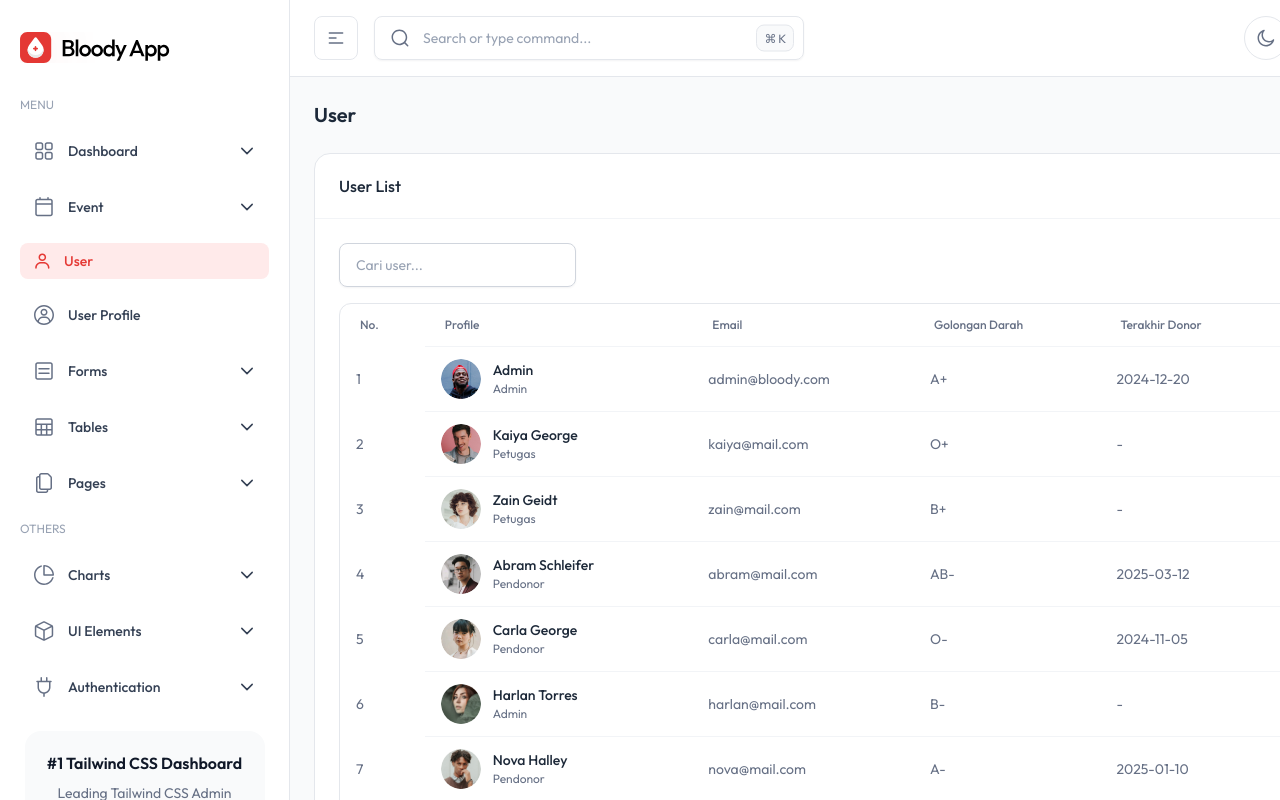
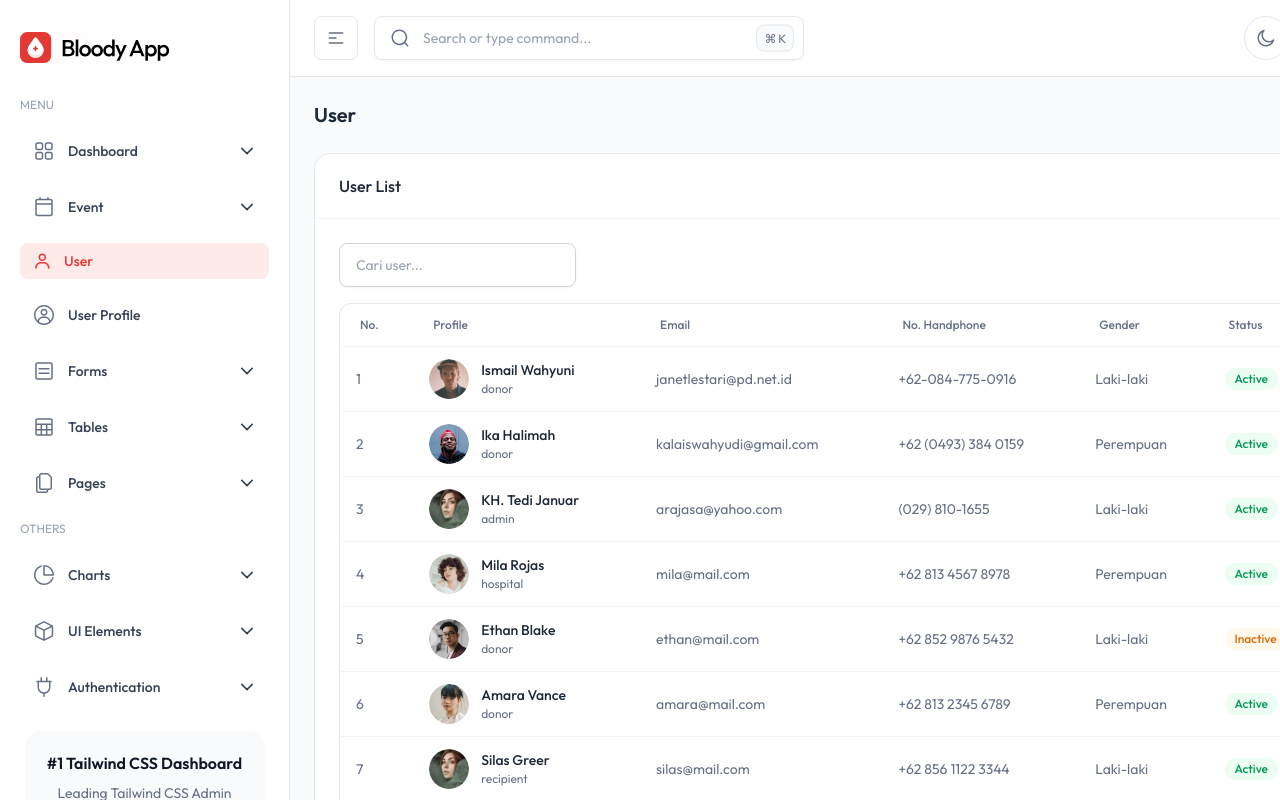
Before and after one commit to rizanurmaulana/bloody-app-web, a React (Vite) app: page /user in a window 1280 px wide. Shown: the top 800 px of the page. Built offline with nearby package versions, Linux system fonts and the light colour scheme.

Commit message:
feat: update user table and improve datatable

```diff
--- a/src/components/datatable/DataTable.tsx
+++ b/src/components/datatable/DataTable.tsx
@@ -12,6 +12,7 @@ import {
   useReactTable,
 } from '@tanstack/react-table';
 import { ColumnDef } from '@tanstack/react-table';
+import { Table, TableBody, TableHeader } from '../ui/table';
 
 interface DataTableProps<T> {
   data: T[];
@@ -64,14 +65,14 @@ export default function DataTable<T>({
       <div className='overflow-hidden rounded-xl border border-gray-200 bg-white dark:border-white/[0.05] dark:bg-white/[0.03]'>
         <div className='max-w-full overflow-x-auto'>
           <div className='min-w-[1102px]'>
-            <table className='w-full'>
-              <thead>
+            <Table>
+              <TableHeader className='border-b border-gray-100 dark:border-white/[0.05]'>
                 <DataTableHeader table={table} />
-              </thead>
-              <tbody>
+              </TableHeader>
+              <TableBody className='divide-y divide-gray-100 dark:divide-white/[0.05]'>
                 <DataTableBody table={table} />
-              </tbody>
-            </table>
+              </TableBody>
+            </Table>
           </div>
         </div>
       </div>
--- a/src/components/datatable/DataTableBody.tsx
+++ b/src/components/datatable/DataTableBody.tsx
@@ -1,23 +1,24 @@
 import { Table } from '@tanstack/react-table';
 import { flexRender } from '@tanstack/react-table';
+import { TableCell, TableRow } from '../ui/table';
 
 export default function DataTableBody({ table }: { table: Table<any> }) {
   return (
     <>
       {table.getRowModel().rows.map((row) => (
-        <tr
+        <TableRow
           key={row.id}
           className='divide-y divide-gray-100 dark:divide-white/[0.05]'
         >
           {row.getVisibleCells().map((cell) => (
-            <td
+            <TableCell
               key={cell.id}
               className='px-4 py-3 text-gray-500 text-start text-theme-sm dark:text-gray-400'
             >
               {flexRender(cell.column.columnDef.cell, cell.getContext())}
-            </td>
+            </TableCell>
           ))}
-        </tr>
+        </TableRow>
       ))}
     </>
   );
--- a/src/components/datatable/DataTableHeader.tsx
+++ b/src/components/datatable/DataTableHeader.tsx
@@ -1,13 +1,15 @@
 import { Table } from '@tanstack/react-table';
+import { TableCell, TableRow } from '../ui/table';
 
 export default function DataTableHeader({ table }: { table: Table<any> }) {
   return (
     <>
       {table.getHeaderGroups().map((headerGroup) => (
-        <tr key={headerGroup.id}>
+        <TableRow key={headerGroup.id}>
           {headerGroup.headers.map((header) => (
-            <th
+            <TableCell
               key={header.id}
+              isHeader
               className='px-5 py-3 font-medium text-gray-500 text-start text-theme-xs dark:text-gray-400'
             >
               {header.isPlaceholder
@@ -16,9 +18,9 @@ export default function DataTableHeader({ table }: { table: Table<any> }) {
                     header.column.columnDef.header instanceof Function
                   ? header.column.columnDef.header(header.getContext())
                   : header.column.columnDef.header}
-            </th>
+            </TableCell>
           ))}
-        </tr>
+        </TableRow>
       ))}
     </>
   );
--- a/src/components/tables/UserTable.tsx
+++ b/src/components/tables/UserTable.tsx
@@ -1,381 +1,414 @@
-import { useMemo } from 'react';
+import { useMemo, useState } from 'react';
 import DataTable from '../datatable/DataTable';
+import Button from '../ui/button/Button';
+import Badge from '../ui/badge/Badge';
+import { Modal } from '../ui/modal';
+import { useModal } from '../../hooks/useModal';
 
 interface User {
   id: number;
   image: string;
   name: string;
   email: string;
+  phone: string;
   role: string;
   gender: string;
   birthdate: string;
   bloodType: string;
-  donationCount: number;
-  lastDonationDate: string;
+  weight: number;
+  status: string;
+  address: string;
+  createdAt: string;
+  updatedAt: string;
 }
 
-const userData: User[] = [
+const userData = [
   {
     id: 1,
-    image: '/images/user/user-17.jpg',
-    name: 'Admin',
-    email: 'admin@bloody.com',
-    role: 'Admin',
+    image: '/images/user/user-24.jpg',
+    name: 'Ismail Wahyuni',
+    email: 'janetlestari@pd.net.id',
+    phone: '+62-084-775-0916',
+    role: 'donor',
     gender: 'Laki-laki',
-    birthdate: '1990-06-12',
-    bloodType: 'A+',
-    donationCount: 5,
-    lastDonationDate: '2024-12-20',
+    birthdate: '1986-08-23',
+    bloodType: 'A-',
+    weight: 57,
+    status: 'active',
+    address: 'Jl. Pacuan Kuda No. 347\nSukabumi, JB 28519',
+    createdAt: '2024-02-28T11:37:32',
+    updatedAt: '2024-06-14T08:29:06',
   },
   {
     id: 2,
-    image: '/images/user/user-18.jpg',
-    name: 'Kaiya George',
-    email: 'kaiya@mail.com',
-    role: 'Petugas',
+    image: '/images/user/user-17.jpg',
+    name: 'Ika Halimah',
+    email: 'kalaiswahyudi@gmail.com',
+    phone: '+62 (0493) 384 0159',
+    role: 'donor',
     gender: 'Perempuan',
-    birthdate: '1985-11-03',
-    bloodType: 'O+',
-    donationCount: 0,
-    lastDonationDate: '-',
+    birthdate: '1980-05-04',
+    bloodType: 'O-',
+    weight: 72,
+    status: 'active',
+    address: 'Gg. Pacuan Kuda No. 9\nMadiun, Lampung 14031',
+    createdAt: '2023-12-03T11:52:08',
+    updatedAt: '2024-09-12T18:27:23',
   },
   {
     id: 3,
-    image: '/images/user/user-19.jpg',
-    name: 'Zain Geidt',
-    email: 'zain@mail.com',
-    role: 'Petugas',
+    image: '/images/user/user-22.jpg',
+    name: 'KH. Tedi Januar',
+    email: 'arajasa@yahoo.com',
+    phone: '(029) 810-1655',
+    role: 'admin',
     gender: 'Laki-laki',
-    birthdate: '1992-03-25',
-    bloodType: 'B+',
-    donationCount: 0,
-    lastDonationDate: '-',
-  },
-  {
-    id: 4,
-    image: '/images/user/user-20.jpg',
-    name: 'Abram Schleifer',
-    email: 'abram@mail.com',
-    role: 'Pendonor',
-    gender: 'Laki-laki',
-    birthdate: '1994-07-14',
-    bloodType: 'AB-',
-    donationCount: 8,
-    lastDonationDate: '2025-03-12',
-  },
-  {
-    id: 5,
-    image: '/images/user/user-21.jpg',
-    name: 'Carla George',
-    email: 'carla@mail.com',
-    role: 'Pendonor',
-    gender: 'Perempuan',
-    birthdate: '1991-01-22',
-    bloodType: 'O-',
-    donationCount: 3,
-    lastDonationDate: '2024-11-05',
-  },
-  {
-    id: 6,
-    image: '/images/user/user-22.jpg',
-    name: 'Harlan Torres',
-    email: 'harlan@mail.com',
-    role: 'Admin',
-    gender: 'Laki-laki',
-    birthdate: '1988-09-18',
-    bloodType: 'B-',
-    donationCount: 0,
-    lastDonationDate: '-',
-  },
-  {
-    id: 7,
-    image: '/images/user/user-23.jpg',
-    name: 'Nova Halley',
-    email: 'nova@mail.com',
-    role: 'Pendonor',
-    gender: 'Perempuan',
-    birthdate: '1996-04-03',
-    bloodType: 'A-',
-    donationCount: 4,
-    lastDonationDate: '2025-01-10',
-  },
-  {
-    id: 8,
-    image: '/images/user/user-24.jpg',
-    name: 'Zayden Brooks',
-    email: 'zayden@mail.com',
-    role: 'Pendonor',
-    gender: 'Laki-laki',
-    birthdate: '1993-08-16',
-    bloodType: 'AB+',
-    donationCount: 7,
-    lastDonationDate: '2025-02-22',
-  },
-  {
-    id: 9,
-    image: '/images/user/user-17.jpg',
-    name: 'Lindsey Curtis',
-    email: 'lindsey@mail.com',
-    role: 'Pendonor',
-    gender: 'Perempuan',
-    birthdate: '1990-06-12',
+    birthdate: '1984-06-10',
     bloodType: 'A+',
-    donationCount: 5,
-    lastDonationDate: '2024-12-20',
-  },
-  {
-    id: 10,
-    image: '/images/user/user-18.jpg',
-    name: 'Oscar Lane',
-    email: 'oscar@mail.com',
-    role: 'Petugas',
-    gender: 'Laki-laki',
-    birthdate: '1989-02-17',
-    bloodType: 'O+',
-    donationCount: 0,
-    lastDonationDate: '-',
+    weight: 57,
+    status: 'active',
+    address: 'Jl. Pasteur No. 106\nBanjar, JB 72159',
+    createdAt: '2023-04-28T09:35:06',
+    updatedAt: '2024-11-05T22:37:18',
   },
   {
     id: 11,
     image: '/images/user/user-19.jpg',
     name: 'Mila Rojas',
     email: 'mila@mail.com',
-    role: 'Admin',
+    phone: '+62 813 4567 8978',
+    role: 'hospital',
     gender: 'Perempuan',
     birthdate: '1987-06-10',
     bloodType: 'B+',
-    donationCount: 0,
-    lastDonationDate: '-',
+    weight: 62,
+    status: 'active',
+    address: 'Jl. Kenangan No. 5, Kuningan',
+    createdAt: '2023-07-15T12:10:00Z',
+    updatedAt: '2024-04-02T09:00:00Z',
   },
   {
     id: 12,
     image: '/images/user/user-20.jpg',
     name: 'Ethan Blake',
     email: 'ethan@mail.com',
-    role: 'Pendonor',
+    phone: '+62 852 9876 5432',
+    role: 'donor',
     gender: 'Laki-laki',
     birthdate: '1995-10-05',
     bloodType: 'AB-',
-    donationCount: 6,
-    lastDonationDate: '2024-09-18',
+    weight: 74,
+    status: 'inactive',
+    address: 'Jl. Pahlawan No. 4, Indramayu',
+    createdAt: '2022-11-10T15:30:00Z',
+    updatedAt: '2024-02-11T16:30:00Z',
   },
   {
     id: 13,
     image: '/images/user/user-21.jpg',
     name: 'Amara Vance',
     email: 'amara@mail.com',
-    role: 'Pendonor',
+    phone: '+62 813 2345 6789',
+    role: 'donor',
     gender: 'Perempuan',
     birthdate: '1990-03-28',
     bloodType: 'O-',
-    donationCount: 2,
-    lastDonationDate: '2023-12-11',
+    weight: 59,
+    status: 'active',
+    address: 'Jl. Merdeka No. 99, Cirebon',
+    createdAt: '2023-04-01T08:00:00Z',
+    updatedAt: '2025-03-10T11:00:00Z',
   },
   {
     id: 14,
     image: '/images/user/user-22.jpg',
     name: 'Silas Greer',
     email: 'silas@mail.com',
-    role: 'Pendonor',
+    phone: '+62 856 1122 3344',
+    role: 'recipient',
     gender: 'Laki-laki',
     birthdate: '1986-07-02',
     bloodType: 'A+',
-    donationCount: 10,
-    lastDonationDate: '2025-03-01',
+    weight: 80,
+    status: 'active',
+    address: 'Jl. Anggrek No. 18, Majalengka',
+    createdAt: '2023-02-14T09:40:00Z',
+    updatedAt: '2025-01-19T07:30:00Z',
   },
   {
     id: 15,
     image: '/images/user/user-23.jpg',
     name: 'Emily Shaw',
     email: 'emily@mail.com',
-    role: 'Pendonor',
+    phone: '+62 812 2233 4455',
+    role: 'donor',
     gender: 'Perempuan',
     birthdate: '1992-01-19',
     bloodType: 'B-',
-    donationCount: 3,
-    lastDonationDate: '2025-01-25',
+    weight: 58,
+    status: 'active',
+    address: 'Jl. Flamboyan No. 5, Kuningan',
+    createdAt: '2023-09-30T10:20:00Z',
+    updatedAt: '2024-10-30T10:20:00Z',
   },
   {
     id: 16,
     image: '/images/user/user-24.jpg',
     name: 'Noah Reed',
     email: 'noah@mail.com',
-    role: 'Pendonor',
+    phone: '+62 857 3344 5566',
+    role: 'donor',
     gender: 'Laki-laki',
     birthdate: '1991-09-08',
     bloodType: 'AB+',
-    donationCount: 9,
-    lastDonationDate: '2024-10-10',
+    weight: 82,
+    status: 'inactive',
+    address: 'Jl. Cempaka No. 33, Indramayu',
+    createdAt: '2022-12-12T12:12:00Z',
+    updatedAt: '2024-07-11T12:12:00Z',
   },
   {
     id: 17,
     image: '/images/user/user-17.jpg',
     name: 'Lana Brooks',
     email: 'lana@mail.com',
-    role: 'Pendonor',
+    phone: '+62 812 9988 7766',
+    role: 'donor',
     gender: 'Perempuan',
     birthdate: '1993-12-14',
     bloodType: 'O+',
-    donationCount: 6,
-    lastDonationDate: '2025-02-02',
+    weight: 60,
+    status: 'active',
+    address: 'Jl. Anyelir No. 7, Cirebon',
+    createdAt: '2023-06-06T07:30:00Z',
+    updatedAt: '2025-03-01T10:00:00Z',
   },
   {
     id: 18,
     image: '/images/user/user-18.jpg',
     name: 'Aiden Cross',
     email: 'aiden@mail.com',
-    role: 'Petugas',
+    phone: '+62 813 3322 4455',
+    role: 'hospital',
     gender: 'Laki-laki',
     birthdate: '1994-04-29',
     bloodType: 'A-',
-    donationCount: 0,
-    lastDonationDate: '-',
+    weight: 77,
+    status: 'active',
+    address: 'Jl. Pelajar No. 123, Majalengka',
+    createdAt: '2023-01-01T01:00:00Z',
+    updatedAt: '2025-01-01T01:00:00Z',
   },
   {
     id: 19,
     image: '/images/user/user-19.jpg',
     name: 'Isla Moore',
     email: 'isla@mail.com',
-    role: 'Admin',
+    phone: '+62 812 3344 5566',
+    role: 'admin',
     gender: 'Perempuan',
     birthdate: '1990-08-20',
     bloodType: 'B+',
-    donationCount: 0,
-    lastDonationDate: '-',
+    weight: 65,
+    status: 'active',
+    address: 'Jl. Nusa Indah No. 8, Kuningan',
+    createdAt: '2023-08-17T17:00:00Z',
+    updatedAt: '2024-03-21T12:00:00Z',
   },
   {
     id: 20,
     image: '/images/user/user-20.jpg',
     name: 'Leo Hayes',
     email: 'leo@mail.com',
-    role: 'Pendonor',
+    phone: '+62 857 1122 3344',
+    role: 'donor',
     gender: 'Laki-laki',
     birthdate: '1996-11-13',
     bloodType: 'AB-',
-    donationCount: 1,
-    lastDonationDate: '2024-07-17',
+    weight: 79,
+    status: 'active',
+    address: 'Jl. Cendrawasih No. 9, Indramayu',
+    createdAt: '2022-10-10T11:11:00Z',
+    updatedAt: '2024-12-25T08:00:00Z',
   },
   {
     id: 21,
     image: '/images/user/user-21.jpg',
     name: 'Zara Wells',
     email: 'zara@mail.com',
-    role: 'Pendonor',
+    phone: '+62 856 7788 9900',
+    role: 'recipient',
     gender: 'Perempuan',
     birthdate: '1997-05-24',
     bloodType: 'A+',
-    donationCount: 2,
-    lastDonationDate: '2024-08-21',
+    weight: 54,
+    status: 'inactive',
+    address: 'Jl. Angsana No. 77, Majalengka',
+    createdAt: '2023-03-11T09:00:00Z',
+    updatedAt: '2025-02-28T09:00:00Z',
   },
   {
     id: 22,
     image: '/images/user/user-22.jpg',
     name: 'Jasper Knox',
     email: 'jasper@mail.com',
-    role: 'Pendonor',
+    phone: '+62 812 2233 4455',
+    role: 'donor',
     gender: 'Laki-laki',
     birthdate: '1992-02-01',
     bloodType: 'O+',
-    donationCount: 4,
-    lastDonationDate: '2024-12-01',
+    weight: 83,
+    status: 'active',
+    address: 'Jl. Mahoni No. 66, Cirebon',
+    createdAt: '2022-09-01T08:00:00Z',
+    updatedAt: '2025-03-15T14:00:00Z',
   },
   {
     id: 23,
     image: '/images/user/user-23.jpg',
     name: 'Freya Lane',
     email: 'freya@mail.com',
-    role: 'Pendonor',
+    phone: '+62 813 5566 7788',
+    role: 'recipient',
     gender: 'Perempuan',
     birthdate: '1989-10-11',
     bloodType: 'B-',
-    donationCount: 3,
-    lastDonationDate: '2025-03-05',
+    weight: 61,
+    status: 'active',
+    address: 'Jl. Teratai No. 12, Indramayu',
+    createdAt: '2022-08-20T14:00:00Z',
+    updatedAt: '2025-01-10T14:00:00Z',
   },
   {
     id: 24,
     image: '/images/user/user-24.jpg',
     name: 'Theo Voss',
     email: 'theo@mail.com',
-    role: 'Pendonor',
+    phone: '+62 852 4455 6677',
+    role: 'donor',
     gender: 'Laki-laki',
     birthdate: '1988-12-03',
     bloodType: 'A-',
-    donationCount: 6,
-    lastDonationDate: '2024-11-20',
+    weight: 75,
+    status: 'inactive',
+    address: 'Jl. Dahlia No. 9, Kuningan',
+    createdAt: '2022-06-15T10:00:00Z',
+    updatedAt: '2024-11-30T10:00:00Z',
   },
   {
     id: 25,
     image: '/images/user/user-17.jpg',
     name: 'Aria Monroe',
     email: 'aria@mail.com',
-    role: 'Pendonor',
+    phone: '+62 811 1122 3344',
+    role: 'donor',
     gender: 'Perempuan',
     birthdate: '1991-06-07',
     bloodType: 'AB+',
-    donationCount: 5,
-    lastDonationDate: '2025-02-15',
+    weight: 60,
+    status: 'active',
+    address: 'Jl. Sawo No. 2, Cirebon',
+    createdAt: '2023-05-05T09:00:00Z',
+    updatedAt: '2025-03-18T09:00:00Z',
   },
   {
     id: 26,
     image: '/images/user/user-18.jpg',
     name: 'Mason Gray',
     email: 'mason@mail.com',
-    role: 'Pendonor',
+    phone: '+62 814 3344 5566',
+    role: 'donor',
     gender: 'Laki-laki',
     birthdate: '1993-01-02',
     bloodType: 'O-',
-    donationCount: 7,
-    lastDonationDate: '2025-01-05',
+    weight: 80,
+    status: 'active',
+    address: 'Jl. Rambutan No. 14, Majalengka',
+    createdAt: '2023-07-17T17:00:00Z',
+    updatedAt: '2024-08-10T10:00:00Z',
   },
   {
     id: 27,
     image: '/images/user/user-19.jpg',
     name: 'Ivy Rhodes',
     email: 'ivy@mail.com',
-    role: 'Pendonor',
+    phone: '+62 813 4455 6677',
+    role: 'recipient',
     gender: 'Perempuan',
     birthdate: '1995-03-14',
     bloodType: 'A+',
-    donationCount: 4,
-    lastDonationDate: '2024-09-09',
+    weight: 57,
+    status: 'active',
+    address: 'Jl. Semangka No. 6, Indramayu',
+    createdAt: '2023-03-03T13:00:00Z',
+    updatedAt: '2025-02-20T13:00:00Z',
   },
   {
     id: 28,
     image: '/images/user/user-20.jpg',
     name: 'Logan Kerr',
     email: 'logan@mail.com',
-    role: 'Petugas',
+    phone: '+62 815 6677 8899',
+    role: 'hospital',
     gender: 'Laki-laki',
     birthdate: '1987-04-15',
     bloodType: 'B+',
-    donationCount: 0,
-    lastDonationDate: '-',
+    weight: 76,
+    status: 'active',
+    address: 'Jl. Apel No. 5, Kuningan',
+    createdAt: '2022-07-07T07:00:00Z',
+    updatedAt: '2024-12-10T08:00:00Z',
   },
   {
     id: 29,
     image: '/images/user/user-21.jpg',
     name: 'Willow Bates',
     email: 'willow@mail.com',
-    role: 'Pendonor',
+    phone: '+62 816 1122 3344',
+    role: 'donor',
     gender: 'Perempuan',
     birthdate: '1996-07-23',
     bloodType: 'AB-',
-    donationCount: 2,
-    lastDonationDate: '2024-10-29',
+    weight: 55,
+    status: 'inactive',
+    address: 'Jl. Manggis No. 10, Cirebon',
+    createdAt: '2023-01-10T10:00:00Z',
+    updatedAt: '2025-01-29T09:00:00Z',
   },
   {
     id: 30,
     image: '/images/user/user-22.jpg',
     name: 'Miles Hart',
     email: 'miles@mail.com',
-    role: 'Admin',
+    phone: '+62 817 2233 4455',
+    role: 'admin',
     gender: 'Laki-laki',
     birthdate: '1990-05-05',
     bloodType: 'O+',
-    donationCount: 0,
-    lastDonationDate: '-',
+    weight: 85,
+    status: 'active',
+    address: 'Jl. Belimbing No. 3, Majalengka',
+    createdAt: '2022-05-01T08:00:00Z',
+    updatedAt: '2024-11-15T10:00:00Z',
   },
 ];
+
+// Fungsi untuk menghitung usia dari birthdate
+const calculateAge = (birthdate: string): number => {
+  const birthDate = new Date(birthdate);
+  const today = new Date();
+  let age = today.getFullYear() - birthDate.getFullYear();
+  const monthDiff = today.getMonth() - birthDate.getMonth();
+
+  if (
+    monthDiff < 0 ||
+    (monthDiff === 0 && today.getDate() < birthDate.getDate())
+  ) {
+    age--;
+  }
+
+  return age;
+};
 
 export default function UserTable() {
   const columns = useMemo(
@@ -416,26 +449,164 @@ export default function UserTable() {
         header: 'Email',
       },
       {
-        accessorKey: 'bloodType',
-        header: 'Golongan Darah',
+        accessorKey: 'phone',
+        header: 'No. Handphone',
       },
       {
-        accessorKey: 'lastDonationDate',
-        header: 'Terakhir Donor',
+        accessorKey: 'gender',
+        header: 'Gender',
       },
       {
-        accessorKey: 'donationCount',
-        header: 'Jumlah Donor',
+        accessorKey: 'status',
+        header: 'Status',
+        cell: (info: any) => {
+          const { status } = info.row.original;
+          return (
+            <Badge
+              size='sm'
+              color={
+                status === 'active'
+                  ? 'success'
+                  : status === 'inactive'
+                    ? 'warning'
+                    : 'error'
+              }
+            >
+              <span className='capitalize'>{status}</span>
+            </Badge>
+          );
+        },
+      },
+      {
+        header: 'Action',
+        cell: (info: any) => {
+          const { id } = info.row.original;
+          return (
+            <div className='flex justify-center items-center gap-2'>
+              <Button
+                size='xs'
+                variant='outline'
+                onClick={() => handleOpenDetail(id)}
+              >
+                Detail
+              </Button>
+            </div>
+          );
+        },
       },
     ],
     [],
   );
 
+  const { isOpen, openModal, closeModal } = useModal();
+  const [selectedUser, setSelectedUser] = useState<User | null>(null);
+
+  const handleOpenDetail = (id: number) => {
+    const user = userData.find((user) => user.id === id);
+    if (user) {
+      setSelectedUser(user);
+      openModal();
+    }
+  };
+
   return (
-    <DataTable<User>
-      data={userData}
-      columns={columns}
-      placeholder='Cari user...'
-    />
+    <>
+      <DataTable<User>
+        data={userData}
+        columns={columns}
+        placeholder='Cari user...'
+      />
+
+      <Modal isOpen={isOpen} onClose={closeModal} className='max-w-[700px] m-4'>
+        {selectedUser && (
+          <div className='p-6'>
+            <h4 className='text-2xl font-semibold mb-4 dark:text-white/90'>
+              Detail User
+            </h4>
+
+            <div className='grid grid-cols-1 gap-4 sm:grid-cols-2'>
+              <div className='col-span-2 flex items-center gap-4 mb-2'>
+                <div className='w-16 h-16 overflow-hidden rounded-full'>
+                  <img
+                    src={selectedUser.image}
+                    alt={selectedUser.name}
+                    className='object-cover w-full h-full'
+                  />
+                </div>
+                <div>
+                  <h5 className='font-medium text-lg text-gray-900 dark:text-white'>
+                    {selectedUser.name}
+                  </h5>
+                  <p className='text-gray-500 capitalize'>
+                    {selectedUser.role}
+                  </p>
+                </div>
+              </div>
+
+              <div>
+                <p className='text-sm text-gray-500'>Email</p>
+                <p className='font-medium text-gray-900 dark:text-white break-all'>
+                  {selectedUser.email}
+                </p>
+              </div>
+              <div>
+                <p className='text-sm text-gray-500'>No. Handphone</p>
+                <p className='font-medium text-gray-900 dark:text-white'>
+                  {selectedUser.phone}
+                </p>
+              </div>
+              <div>
+                <p className='text-sm text-gray-500'>Gender</p>
+                <p className='font-medium text-gray-900 dark:text-white capitalize'>
+                  {selectedUser.gender}
+                </p>
+              </div>
+              <div>
+                <p className='text-sm text-gray-500'>Tanggal Lahir</p>
+                <p className='font-medium text-gray-900 dark:text-white'>
+                  {selectedUser.birthdate}
+                </p>
+              </div>
+              <div>
+                <p className='text-sm text-gray-500'>Usia</p>
+                <p className='font-medium text-gray-900 dark:text-white'>
+                  {calculateAge(selectedUser.birthdate)}
+                </p>
+              </div>
+              <div>
+                <p className='text-sm text-gray-500'>Golongan Darah</p>
+                <p className='font-medium text-gray-900 dark:text-white'>
+                  {selectedUser.bloodType}
+                </p>
+              </div>
+              <div>
+                <p className='text-sm text-gray-500'>Berat Badan</p>
+                <p className='font-medium text-gray-900 dark:text-white'>
+                  {selectedUser.weight} kg
+                </p>
+              </div>
+              <div>
+                <p className='text-sm text-gray-500'>Status</p>
+                <p className='font-medium text-gray-900 dark:text-white capitalize'>
+                  {selectedUser.status}
+                </p>
+              </div>
+              <div className='col-span-2'>
+                <p className='text-sm text-gray-500'>Alamat</p>
+                <p className='font-medium text-gray-900 dark:text-white whitespace-pre-line'>
+                  {selectedUser.address}
+                </p>
+              </div>
+            </div>
+
+            <div className='flex justify-end mt-6'>
+              <Button variant='primary' onClick={closeModal}>
+                Tutup
+              </Button>
+            </div>
+          </div>
+        )}
+      </Modal>
+    </>
   );
 }
```
